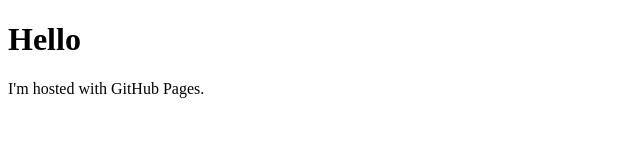
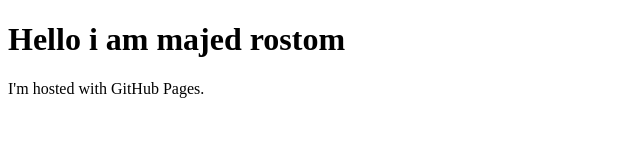
Before and after one commit to Majed-Rostom/coursera-test, a plain HTML site: page index.html in a window 1280 px wide. Shown: the whole page, without its empty margins (0-640 px from the left). Drawn offline with Linux system fonts and the light colour scheme.

Commit message:
Update index.html

```diff
--- a/index.html
+++ b/index.html
@@ -1,7 +1,7 @@
 <!DOCTYPE html>
 <html>
 <body>
-<h1>Hello</h1>
+<h1>Hello i am majed rostom</h1>
 <p>I'm hosted with GitHub Pages.</p>
 </body>
 </html>
```
